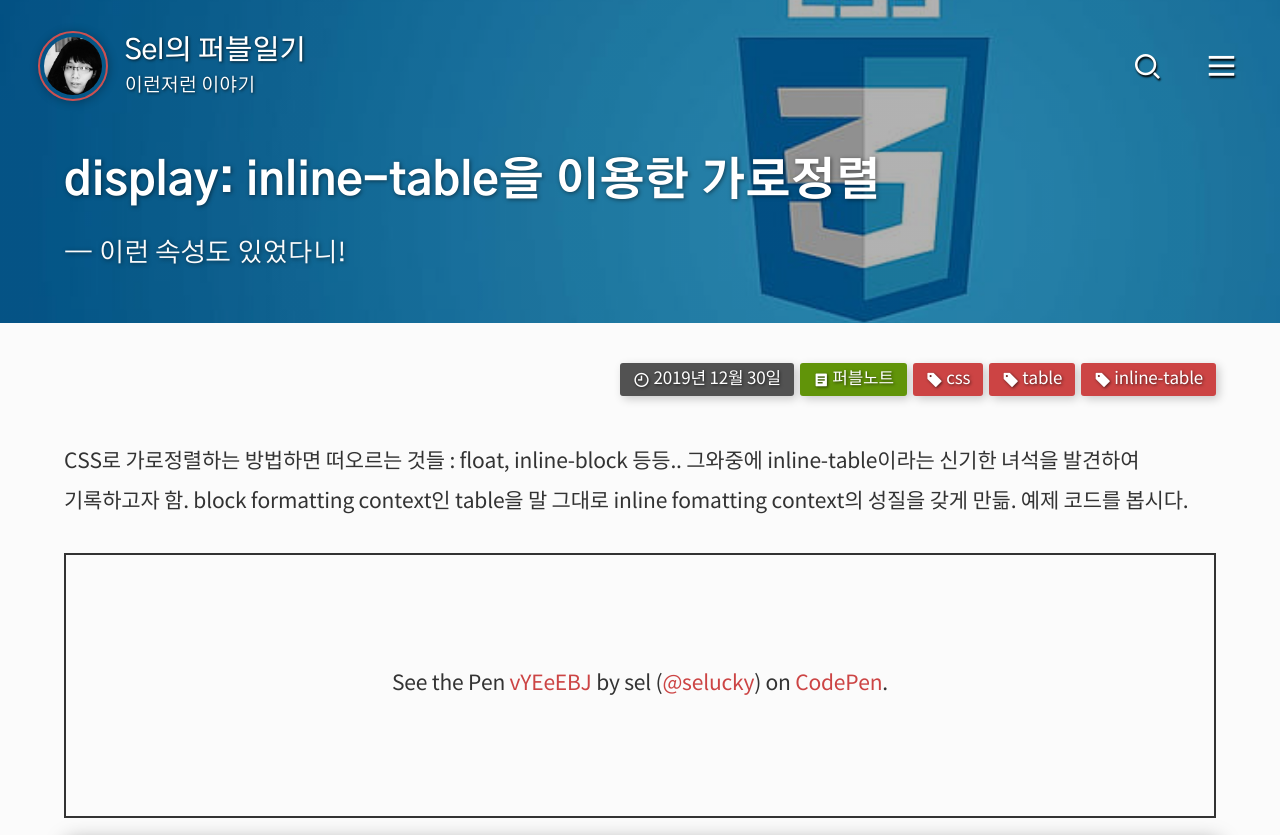
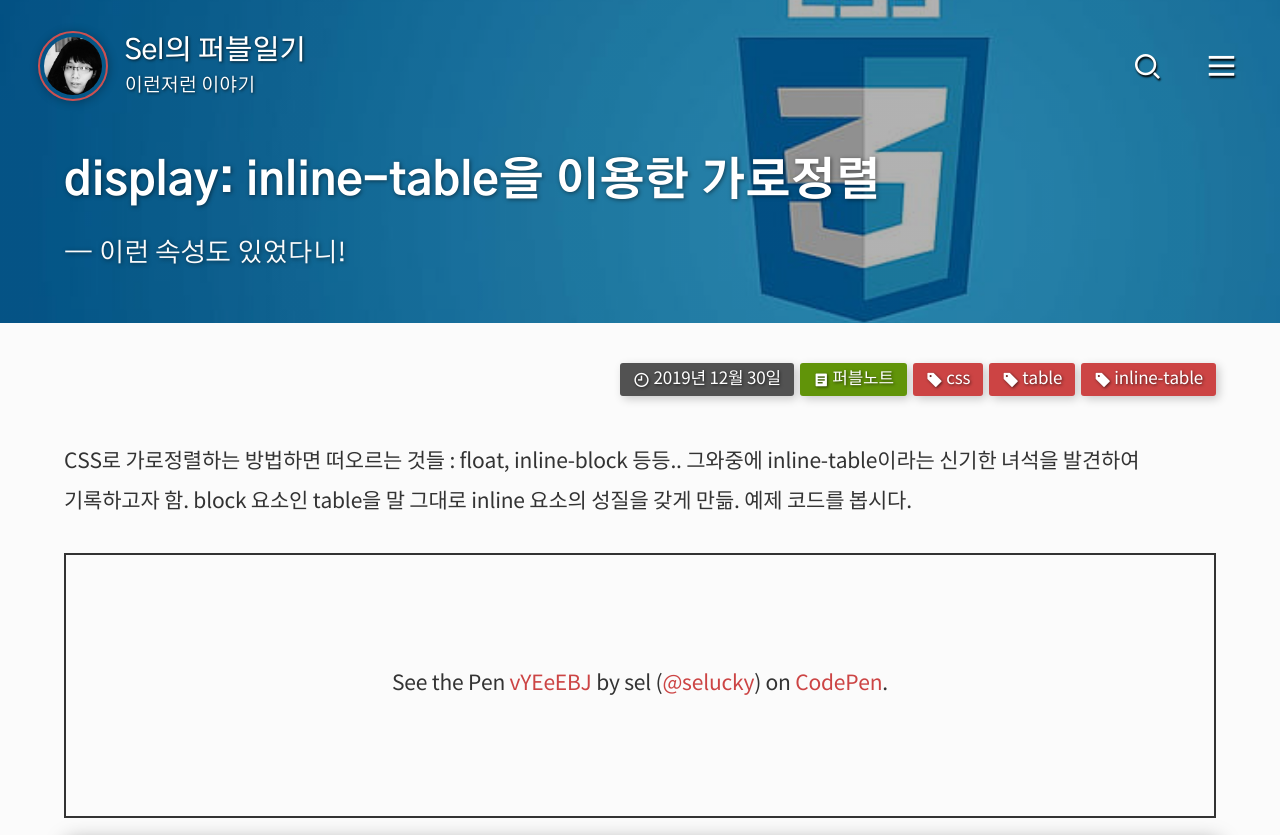
Before and after one commit to selosele/selosele.github.io, a Jekyll site: the page built from _posts/2019-12-30-inline-table.md, in a window 1280 px wide and 900 px high, cut to the strip 0-835 px from the top of the window. Built offline with Jekyll 4.4.1, drawn with Linux system fonts in a browser that asks for light colours; cached includes are drawn as plain includes; comment, search, counter and statistics services are not loaded.

Commit message:
포스트 수정

```diff
--- a/_posts/2019-12-30-inline-table.md
+++ b/_posts/2019-12-30-inline-table.md
@@ -14,7 +14,7 @@ tags:
     - table
     - inline-table
 ---
-CSS로 가로정렬하는 방법하면 떠오르는 것들 : float, inline-block 등등.. 그와중에 inline-table이라는 신기한 녀석을 발견하여 기록하고자 함. block formatting context인 table을 말 그대로 inline fomatting context의 성질을 갖게 만듦. 예제 코드를 봅시다.
+CSS로 가로정렬하는 방법하면 떠오르는 것들 : float, inline-block 등등.. 그와중에 inline-table이라는 신기한 녀석을 발견하여 기록하고자 함. block 요소인 table을 말 그대로 inline 요소의 성질을 갖게 만듦. 예제 코드를 봅시다.
 
 <p class="codepen" data-height="265" data-theme-id="default" data-default-tab="css,result" data-user="selucky" data-slug-hash="vYEeEBJ" style="height: 265px; box-sizing: border-box; display: flex; align-items: center; justify-content: center; border: 2px solid; margin: 1em 0; padding: 1em;" data-pen-title="vYEeEBJ">
   <span>See the Pen <a href="https://codepen.io/selucky/pen/vYEeEBJ">
```
Also changed, not shown: _posts/2019-11-13-accessibility.md (+1 -1 lines), _posts/2019-12-09-heading-style.md (+1 -1 lines), _posts/2020-01-14-css-line.md (+1 -1 lines), _posts/2020-02-19-white-space.md (+1 -1 lines), _posts/2020-08-06-remove-whitespace.md (+1 -1 lines).
